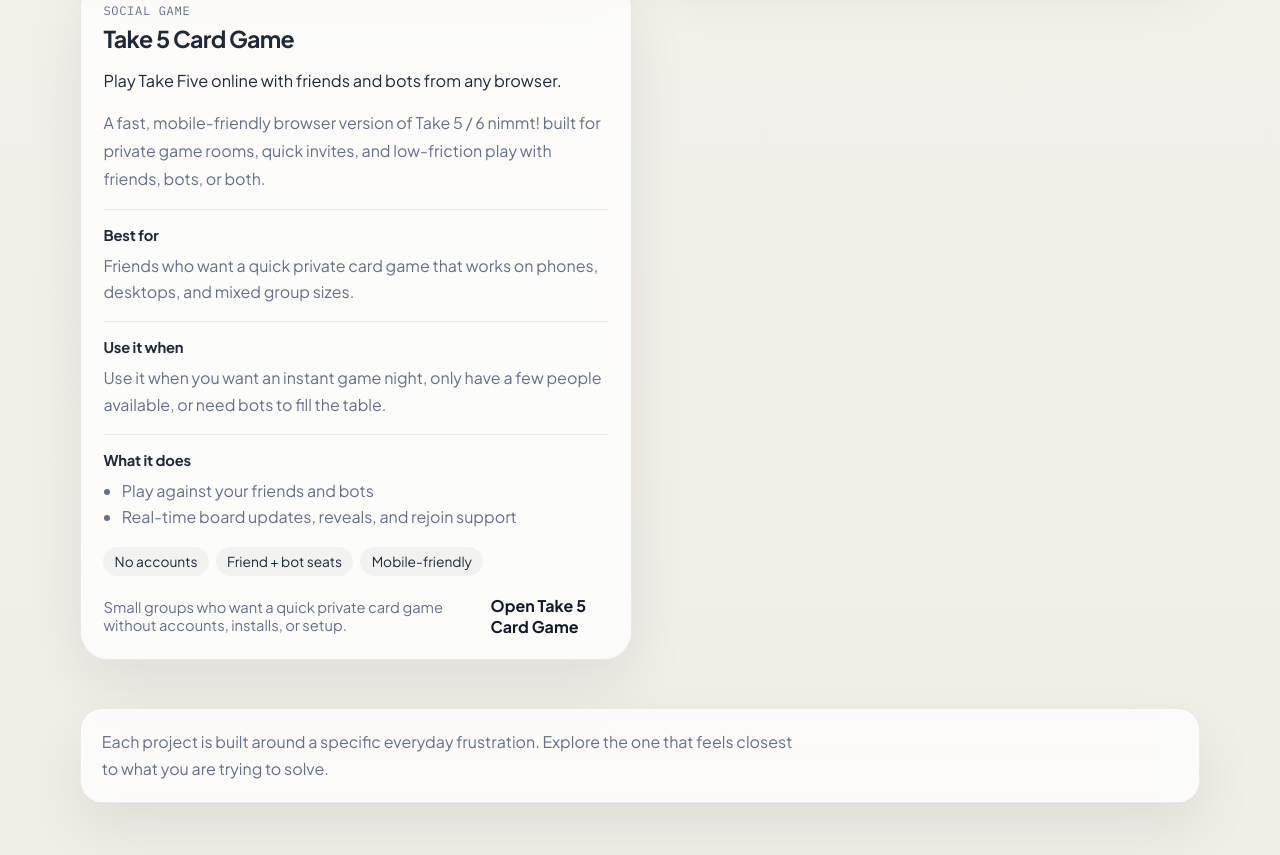
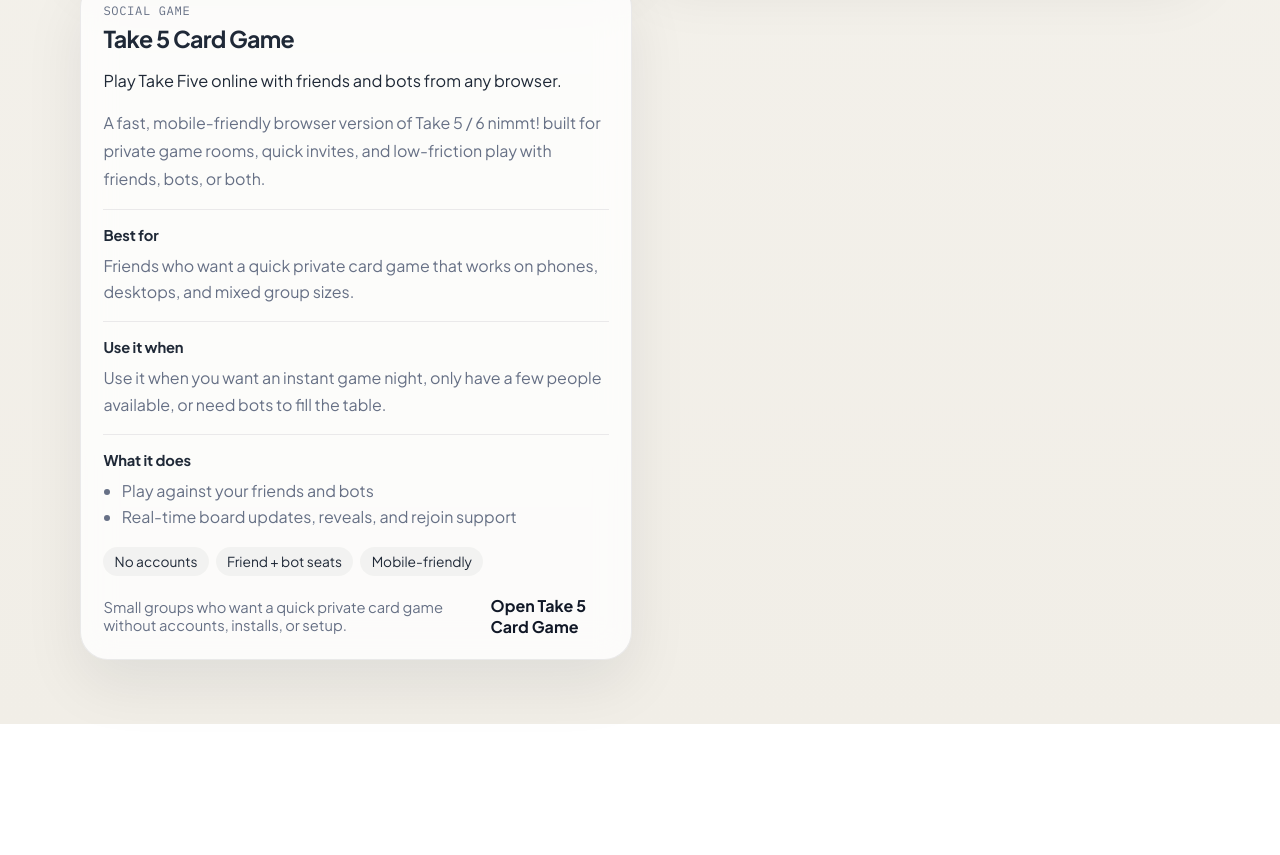
Before and after one commit to diegogoncalves/diegogoncalves.github.io, a plain HTML site: page index.html in a window 1280 px wide. Shown: the part 2808-3663 px from the top of the page. After the commit the page ends 3532 px from the top, so only its background shows below. Drawn offline with Linux system fonts and the light colour scheme.

Commit message:
Remove closing portfolio section

```diff
--- a/index.html
+++ b/index.html
@@ -77,13 +77,6 @@
           </div>
           <section class="project-grid" id="project-grid"></section>
         </section>
-
-        <section class="closing">
-          <p>
-            Each project is built around a specific everyday frustration. Explore
-            the one that feels closest to what you are trying to solve.
-          </p>
-        </section>
       </main>
     </div>
 
--- a/styles.css
+++ b/styles.css
@@ -146,8 +146,7 @@ button {
 
 .hero-panel,
 .filter-button,
-.project-card,
-.closing {
+.project-card {
   border: 1px solid var(--line);
   background: var(--panel);
   backdrop-filter: blur(16px);
@@ -386,19 +385,6 @@ button {
   text-decoration: underline;
 }
 
-.closing {
-  margin-top: 3rem;
-  padding: 1.2rem 1.3rem;
-  border-radius: 22px;
-}
-
-.closing p {
-  margin: 0;
-  max-width: 60ch;
-  color: var(--muted);
-  line-height: 1.7;
-}
-
 @media (max-width: 920px) {
   .hero,
   .project-grid {
```
